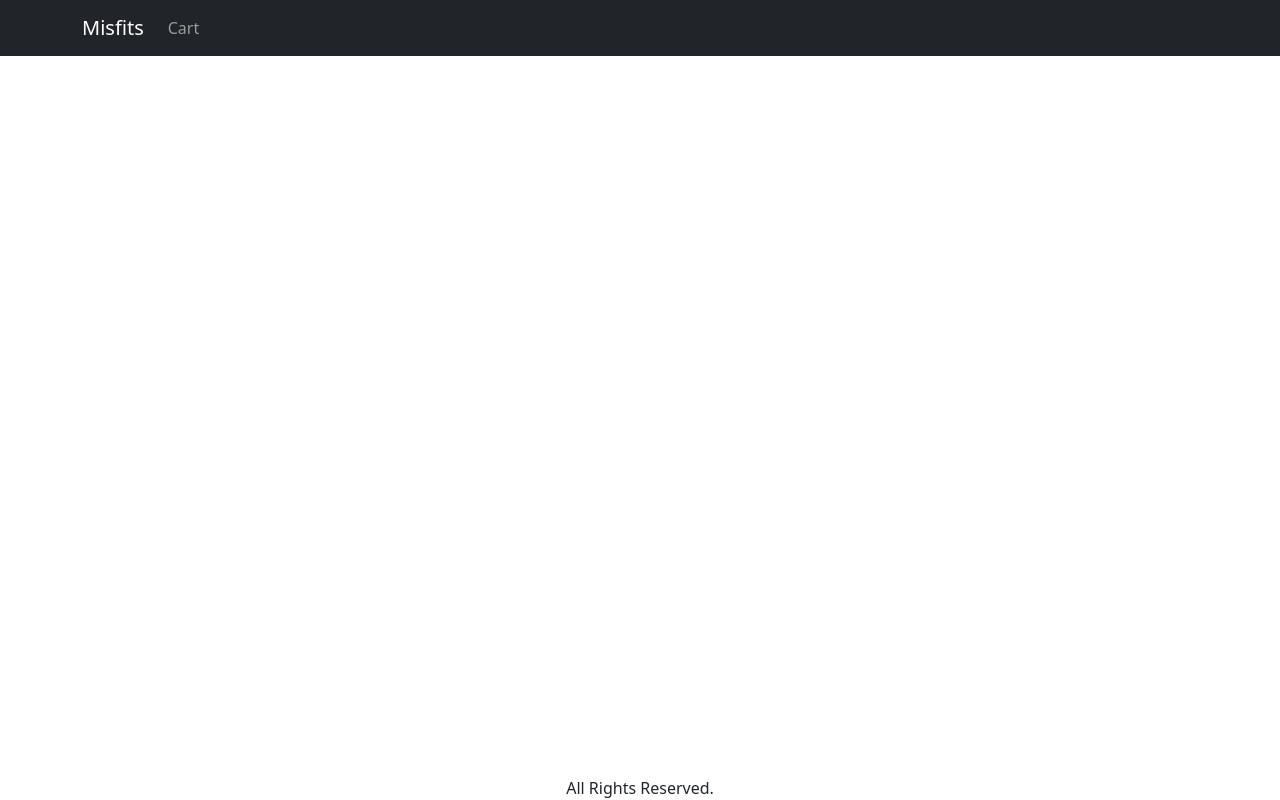
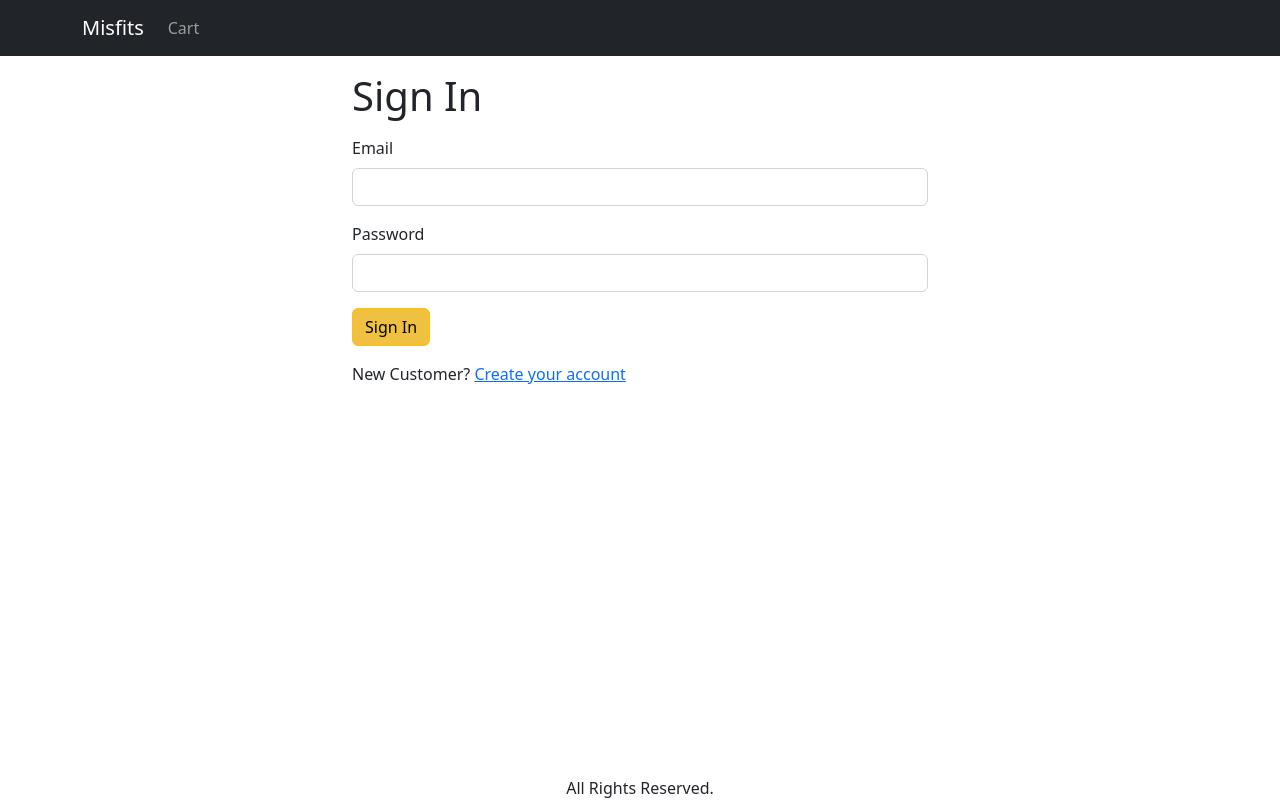
Before and after one commit to Zaib24/misfits, a React (Create React App) app in the folder frontend/: page /signin in a window 1280 px wide. Built offline with nearby package versions, Linux system fonts and the light colour scheme.

Commit message:
Chapter 15 (Created Sign In Screen)

```diff
--- a/frontend/src/App.js
+++ b/frontend/src/App.js
@@ -1,4 +1,5 @@
 import { BrowserRouter, Route, Routes } from 'react-router-dom';
+import './style.css';
 import HomeScreen from './screens/HomeScreen';
 import ProductScreen from './screens/ProductScreen';
 import Navbar from 'react-bootstrap/Navbar';
@@ -10,6 +11,7 @@ import Nav from 'react-bootstrap/Nav';
 import { useContext } from 'react';
 import { Store } from './Store';
 import CartScreen from './screens/CartScreen';
+import SigninScreen from './screens/SigninScreen';
 function App() {
   const { state } = useContext(Store);
   const { cart } = state;
@@ -41,6 +43,7 @@ function App() {
               <Route path="/product/:slug" element={<ProductScreen />} />
               <Route path="/" element={<HomeScreen />} />
               <Route path="/cart" element={<CartScreen />} />
+              <Route path="/signin" element={<SigninScreen />} />
             </Routes>
           </Container>
         </main>
--- a/frontend/src/index.css
+++ b/frontend/src/index.css
@@ -12,7 +12,7 @@ body {
 main {
   flex: 1;
 }
-.btn-warning {
+.btn-gold {
   background-color: #f0c040;
   color: black;
 }
@@ -41,3 +41,6 @@ main {
 .img-thumbnail {
   width: 30%;
 }
+.container-small {
+  max-width: 600px;
+}
--- a/frontend/src/screens/ProductScreen.js
+++ b/frontend/src/screens/ProductScreen.js
@@ -127,7 +127,10 @@ function ProductScreen() {
                 {product.countInStock > 0 && (
                   <ListGroupItem>
                     <div className="d-grid">
-                      <Button onClick={addToCartHandler} varaint="primary">
+                      <Button
+                        onClick={addToCartHandler}
+                        className="btn-warning"
+                      >
                         Add to Cart
                       </Button>
                     </div>
--- /dev/null
+++ b/frontend/src/screens/SigninScreen.js
@@ -0,0 +1,39 @@
+import React from 'react';
+import { Helmet } from 'react-helmet-async';
+import Form from 'react-bootstrap/Form';
+import Button from 'react-bootstrap/Button';
+import 'bootstrap/dist/css/bootstrap.min.css';
+import { Link, useLocation } from 'react-router-dom';
+function SigninScreen() {
+  const { search } = useLocation();
+  const redirectInUrl = new URLSearchParams(search).get('redirect');
+  const redirect = redirectInUrl ? redirectInUrl : '/';
+  return (
+    <div className="container container-small">
+      <Helmet>
+        <title>Sign In</title>
+      </Helmet>
+      <h1 className="my-3">Sign In</h1>
+      <Form>
+        <Form.Group className="mb-3" controlId="email">
+          <Form.Label>Email</Form.Label>
+          <Form.Control type="email" required />
+        </Form.Group>
+        <Form.Group className="mb-3" controlId="password">
+          <Form.Label>Password</Form.Label>
+          <Form.Control type="password" required />
+        </Form.Group>
+        <div className="mb-3">
+          <Button className="btn-warning" type="submit">
+            Sign In
+          </Button>
+        </div>
+        <div className="mb-3">
+          New Customer?{' '}
+          <Link to={`/signup?redirect=${redirect}`}>Create your account</Link>
+        </div>
+      </Form>
+    </div>
+  );
+}
+export default SigninScreen;
--- /dev/null
+++ b/frontend/src/style.css
@@ -0,0 +1,7 @@
+.container-small {
+  max-width: 600px;
+}
+.btn-warning {
+  background-color: #f0c040;
+  color: black;
+}
```
Also changed, not shown: 1 other file (tests, documents, lock files or other folders).
